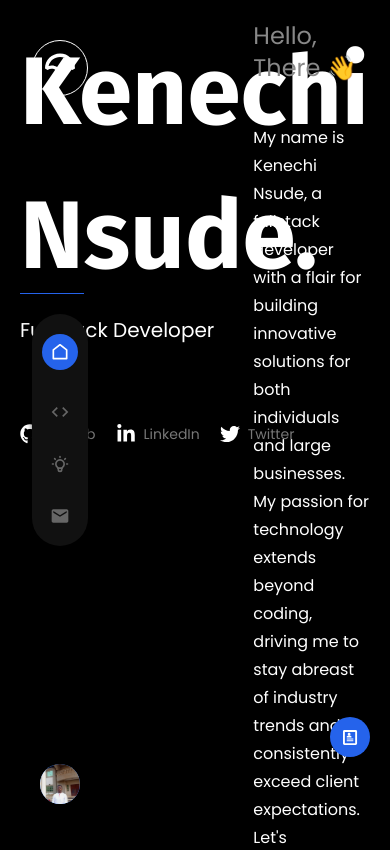
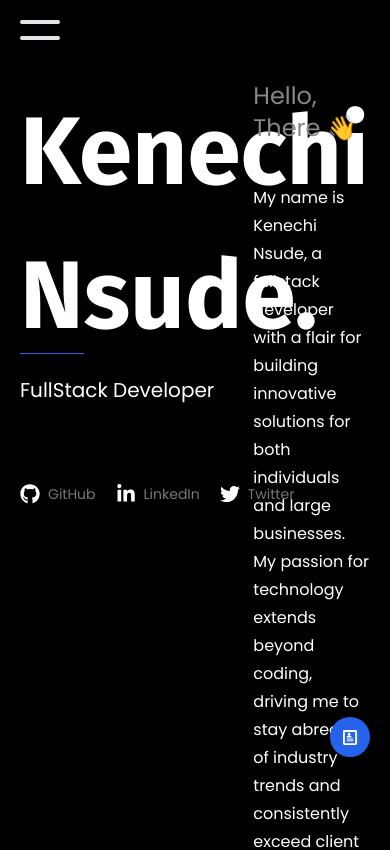
Before and after one commit to nsudekenechi/portfolio, a React (Vite) app in the folder frontend/: page / in a window 390 px wide. Shown: the top 850 px of the page. Built offline with nearby package versions, Linux system fonts and the light colour scheme.

Commit message:
Working on Navbar responsiveness

```diff
--- a/frontend/src/pages/HomeContainer.jsx
+++ b/frontend/src/pages/HomeContainer.jsx
@@ -6,7 +6,7 @@ import { MdOutlineCode } from "react-icons/md";
 import { RiHomeLine } from "react-icons/ri";
 import { ImProfile } from "react-icons/im";
 import { MdMail } from "react-icons/md";
-import { AnimatePresence } from "framer-motion"
+import { AnimatePresence, motion } from "framer-motion"
 export const HomeContainer = () => {
 
   const [links, setLinks] = useState([
@@ -31,7 +31,8 @@ export const HomeContainer = () => {
 
   ])
   const [cv, setCv] = useState(false);
-
+  const [isScroll, setIsScroll] = useState(false);
+  const [hideNav, setHideNav] = useState(true);
   const handleShowLinks = (to) => {
     let newLinks = [...links].map(link => ({ ...link, isHovered: link.to == to ? true : false }));
     setLinks(newLinks)
@@ -44,12 +45,21 @@ export const HomeContainer = () => {
 
   useEffect(() => {
     setLinks(prev => prev.map(link => ({ ...link, isHovered: false })))
+    window.onscroll = (e) => {
+      if (window.scrollY > 0) {
+        setIsScroll(true);
+      } else {
+        setIsScroll(false);
+      }
+    }
+
   }, [])
-
+  console.log(hideNav)
   return (
     <div className='bg-black min-h-screen grid grid-cols-1 md:grid-cols-10 '>
-      <nav className=' '>
-        <div className=" fixed px-8 flex flex-col items-center justify-between h-screen top-0 py-10">
+      {/* Desktop Nav */}
+      <nav className=' hidden md:block'>
+        <div className="bg- fixed px-3 md:px-8 flex flex-col items-center justify-between h-screen top-0 py-10">
           <NavLink to={""} className='border border-white flex justify-center items-center  h-14 w-14 rounded-full'>
             <SiCodecov color='white' size={30} />
           </NavLink>
@@ -67,9 +77,34 @@ export const HomeContainer = () => {
           </ul>
 
           <div className='flex justify-center items-center text-white w-10 h-10 bg-blue-500  text-lg rounded-full overflow-hidden'>
-            <img src="./kenechi.jpg" alt="" className='w-[100%] h-[100%] object-cover scale-125 '/>
+            <img src="./kenechi.jpg" alt="" className='w-[100%] h-[100%] object-cover scale-125 ' />
           </div>
         </div>
+      </nav>
+
+      {/* Mobile Nav */}
+      <nav className={`${isScroll ? "bg-black/70 backdrop-blur-md px-5 py-5 " : " px-5 py-3"}   duration-700 block md:hidden bg-transparent sticky top-0 text-black z-10`} >
+        <div className='flex flex-col gap-y-3 py-2 z-50 relative cursor-pointer' onClick={() => setHideNav(!hideNav)}>
+          <span className={`relative duration-500 inline-block w-10 border-b-4 rounded-full ${hideNav ? "rotate-0" : "rotate-45  top-[10px]"}`}></span>
+          <span className={`relative duration-500 inline-block w-10 border-b-4 rounded-full ${hideNav ? "rotate-0" : "-rotate-45   -top-[5px]"}`}></span>
+        </div>
+        <motion.div initial={{ scale: 0 }} animate={{ scale: hideNav ? 0 : 1 }} className="fixed px-3 md:px-8 flex flex-col items-center justify-center h-screen top-0 py-10 ">
+
+          <ul className='bg-[#fff]  w-[100%] rounded-full py-5 px-2 text-[#666] flex flex-col items-center gap-y-8 shadow-inputShadow '>
+            {
+              links.map((link, index) =>
+                <NavLink key={index} to={link.to} className={({ isActive }) => `${isActive ? 'text-white bg-blue-600 p-2 rounded-full' : ''} relative duration-100  z-30`} onMouseOver={() => handleShowLinks(link.to)} onMouseOut={() => handleHideLinks(link.to)}><link.icon className=' hover:rotate-[360deg] duration-1000' size={25} />
+                  <div className={'overflow-hidden  absolute top-[50%] translate-y-[-50%] left-[50px] '}>
+                    <p className={`${link.isHovered ? "translate-x-[0%] opacity-100 bg-blue-600 py-1 px-3 md:bg-transparent md:py-0 md:px-0 rounded-full" : "translate-x-[-100%] opacity-0"} text-xs text-white capitalize duration-500 font-[poppins]`}>{link.to ? link.to : "home"}
+                    </p>
+                  </div>
+                </NavLink>
+              )
+            }
+          </ul>
+
+
+        </motion.div>
       </nav>
       <AnimatePresence>
         <div className='p-5 md:col-span-9 md:p-10 md:pr-20  font-[poppins]'>
--- a/frontend/src/pages/Projects.jsx
+++ b/frontend/src/pages/Projects.jsx
@@ -183,15 +183,15 @@ export const Projects = () => {
                         <motion.div initial={{ opacity: 0, y: 100 }} whileInView={{opacity:1, y:0}} key={index}>
                             {
                                 <Link key={index} to={project.link} target='_blank' className=' block relative'>
-                                    <div className={`${(index + 1) % 2 == 0 ? "h-[200px] " : "h-[200px] "} rounded-lg overflow-hidden relative z-10 ${project.isHovered && "border-2 border-white"} mb-5`} onMouseOver={() => handleHover(project.title)} onMouseOut={handleOut}>
+                                    <div className={`h-[200px] rounded-lg overflow-hidden relative md:z-10 z-0 ${project.isHovered && "border-2 border-white"} mb-5`} onMouseOver={() => handleHover(project.title)} onMouseOut={handleOut}>
                                         <motion.img initial={{ y: "0%" }} animate={{ y: project.isHovered ? "100%" : "0%" }} src={project.img} alt="" className='object-cover object-center h-[100%] w-[100%]' />
-                                        <motion.div initial={{ opacity: 0 }} animate={{ opacity: project.isHovered ? 1 : 0 }} className='bg-black/30 absolute w-[100%] h-[100%] top-0 z-10'>
+                                        <motion.div initial={{ opacity: 0 }} animate={{ opacity: project.isHovered ? 1 : 0 }} className='bg-black/30 absolute w-[100%] h-[100%] top-0 z-0 md:z-10'>
 
                                         </motion.div>
                                         <motion.div initial={{ opacity: 0 }} animate={{ opacity: project.isHovered ? 1 : 0 }} className='absolute w-[100%] h-[100%] top-0'>
                                             <video src={project.video} muted autoPlay loop className='w-[100%] h-[100%]'></video>
                                         </motion.div>
-                                        <div className='absolute bg-black/70 backdrop-blur-[2px] h-[25%] w-[100%] bottom-0 py-2 px-3 flex z-20'>
+                                        <div className='absolute bg-black/70 backdrop-blur-[2px] h-[25%] w-[100%] bottom-0 py-2 px-3 flex z-0 md:z-20'>
                                             <div className='flex items-center gap-x-2'>
                                                 <div className='h-[60%] w-[1px] border-l-[3px] rounded-full border-l-blue-500'></div>
                                                 <div>
```
